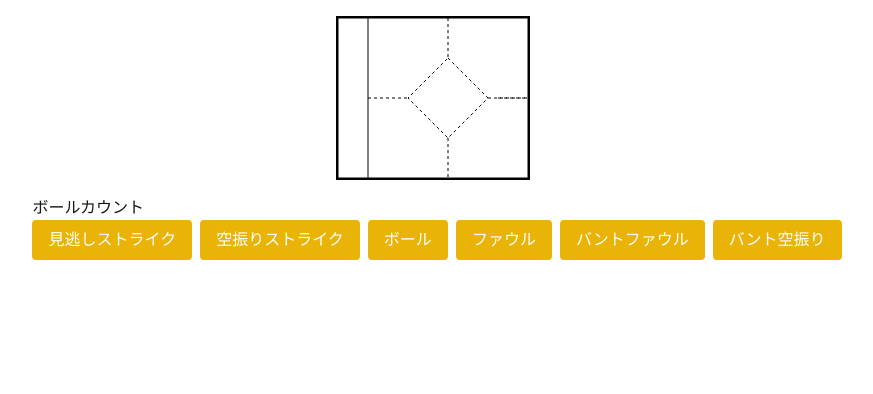
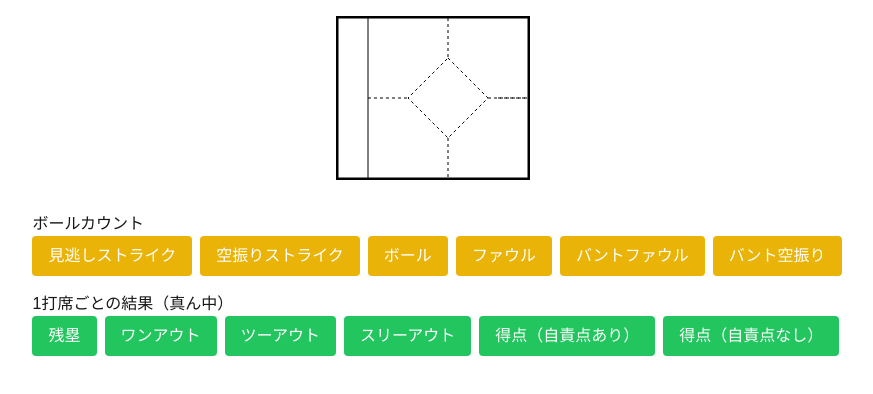
Before and after one commit to shicchi-7913/BaseBallScoreQuiz, a Next.js app: page / in a window 1280 px wide. Shown: the top 394 px of the page, without its empty margins (207-1080 px from the left). Built offline with nearby package versions, Linux system fonts and the light colour scheme.

Commit message:
得点部分の実装

```diff
--- a/components/ScoreBook/MergedCanvas.tsx
+++ b/components/ScoreBook/MergedCanvas.tsx
@@ -1,6 +1,6 @@
 'use client'
 
-import { BallCount } from '@/types/BallCount'
+import { BallCount, AtBatResult } from '@/types/ScoreBook'
 import { CellSize } from '@/const/CanvasSizes'
 import { useRef, useState, useEffect } from 'react'
 
@@ -8,13 +8,24 @@ export const MergedCanvas = () => {
   const canvasRef = useRef<HTMLCanvasElement>(null)
   const [content, setContent] = useState({
     ballCount: [] as BallCount[],
+    atBatResult: null as AtBatResult,
   })
 
-  const handleButtonClick = (section: 'BallCount', value: BallCount) => {
+  const handleButtonClick = (
+    section: 'BallCount' | 'AtBatResult',
+    value: BallCount | AtBatResult
+  ) => {
     setContent((prev) => {
+      if (section === 'BallCount') {
         return {
           ...prev,
           ballCount: [...prev.ballCount, value as BallCount],
+        }
+      } else {
+        return {
+          ...prev,
+          atBatResult: value as AtBatResult,
+        }
       }
     })
   }
@@ -69,6 +80,7 @@ export const MergedCanvas = () => {
 
     // --- ここから BallCount ---
     content.ballCount.forEach((ballCount, index) => {
+      ctx.font = '10px Arial'
       const baseXOffset = 10
       const baseYOffset = 10
       const height = 15
@@ -123,6 +135,35 @@ export const MergedCanvas = () => {
       }
     })
     // --- ここまで BallCount ---
+
+    // --- ここから 1打席ごとの結果（真ん中）---
+    ctx.font = '40px Arial'
+    ctx.fillStyle = 'black'
+    ctx.strokeStyle = 'black'
+    if (content.atBatResult === 'leftOnBase') {
+      ctx.fillText('ℓ', 102, 95)
+    } else if (content.atBatResult === 'oneOut') {
+      ctx.fillText('I', 104, 95)
+    } else if (content.atBatResult === 'twoOut') {
+      ctx.fillText('II', 98, 95)
+    } else if (content.atBatResult === 'threeOut') {
+      ctx.fillText('III', 93, 95)
+    } else if (content.atBatResult === 'scoreWithEarnedRun') {
+      ctx.beginPath()
+      ctx.arc(110, 80, 20, 0, Math.PI * 2)
+      ctx.fillStyle = 'red'
+      ctx.fill()
+      ctx.strokeStyle = 'red'
+      ctx.stroke()
+    } else if (content.atBatResult === 'score') {
+      ctx.beginPath()
+      ctx.arc(110, 80, 20, 0, Math.PI * 2)
+      ctx.strokeStyle = 'red'
+      ctx.stroke()
+    }
+    // score で red を指定したため black に戻す
+    ctx.strokeStyle = 'black'
+    // --- ここまで 1打席ごとの結果（真ん中）---
   }, [content])
 
   return (
@@ -134,6 +175,7 @@ export const MergedCanvas = () => {
         className="border-2 border-black"
       ></canvas>
 
+      <div className="mt-4">
         <div className="mt-4 space-x-2">
           <p className="ml-2">ボールカウント</p>
           <button
@@ -173,6 +215,48 @@ export const MergedCanvas = () => {
             バント空振り
           </button>
         </div>
+        <div className="mt-4 space-x-2">
+          <p className="ml-2">1打席ごとの結果（真ん中）</p>
+          <button
+            className="px-4 py-2 bg-green-500 text-white rounded hover:bg-green-700"
+            onClick={() => handleButtonClick('AtBatResult', 'leftOnBase')}
+          >
+            残塁
+          </button>
+          <button
+            className="px-4 py-2 bg-green-500 text-white rounded hover:bg-green-700"
+            onClick={() => handleButtonClick('AtBatResult', 'oneOut')}
+          >
+            ワンアウト
+          </button>
+          <button
+            className="px-4 py-2 bg-green-500 text-white rounded hover:bg-green-700"
+            onClick={() => handleButtonClick('AtBatResult', 'twoOut')}
+          >
+            ツーアウト
+          </button>
+          <button
+            className="px-4 py-2 bg-green-500 text-white rounded hover:bg-green-700"
+            onClick={() => handleButtonClick('AtBatResult', 'threeOut')}
+          >
+            スリーアウト
+          </button>
+          <button
+            className="px-4 py-2 bg-green-500 text-white rounded hover:bg-green-700"
+            onClick={() =>
+              handleButtonClick('AtBatResult', 'scoreWithEarnedRun')
+            }
+          >
+            得点（自責点あり）
+          </button>
+          <button
+            className="px-4 py-2 bg-green-500 text-white rounded hover:bg-green-700"
+            onClick={() => handleButtonClick('AtBatResult', 'score')}
+          >
+            得点（自責点なし）
+          </button>
+        </div>
+      </div>
     </>
   )
 }
--- /dev/null
+++ b/types/ScoreBook.ts
@@ -0,0 +1,18 @@
+export type BallCount =
+  | 'calledStrike'
+  | 'swingingStrike'
+  | 'ball'
+  | 'foulBall'
+  | 'buntFoul'
+  | 'buntMiss'
+
+export type AtBatResult =
+  | 'leftOnBase'
+  | 'oneOut'
+  | 'twoOut'
+  | 'threeOut'
+  | 'scoreWithEarnedRun'
+  | 'score'
+  | null
+
+export type InputType = BallCount | AtBatResult
```
Also changed, not shown: types/BallCount.ts (deleted, +0 -7 lines). Lines whose indentation alone changed are shown as unchanged.
